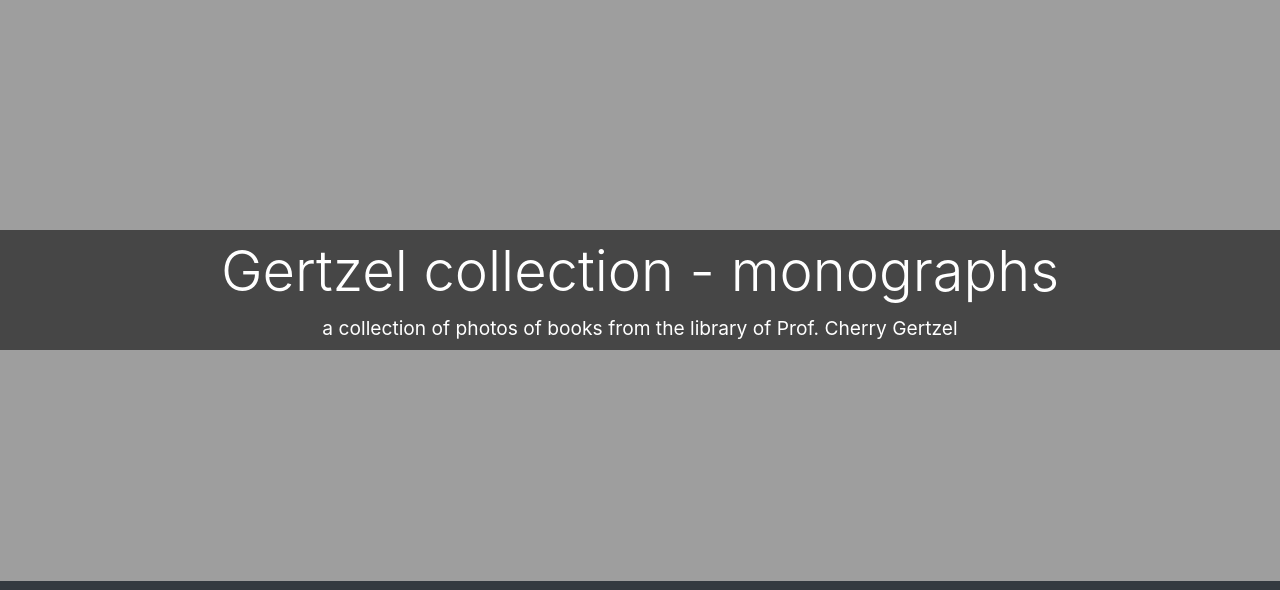
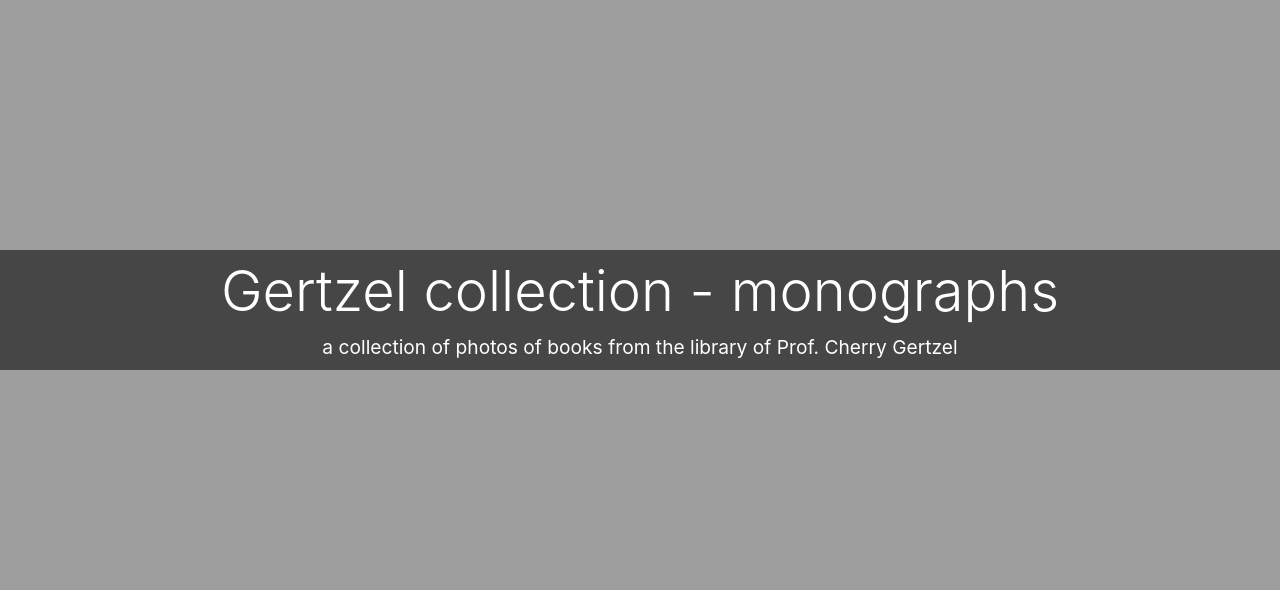
Before and after one commit to Infoliterati/Gertzel_collection, a Jekyll site: the page built from index.md, in a window 1280 px wide. Shown: the top 590 px of the page. Built offline with Jekyll 4.4.1, drawn with Linux system fonts in a browser that asks for light colours.

Commit message:
changed padding size

```diff
--- a/_data/theme.yml
+++ b/_data/theme.yml
@@ -10,7 +10,7 @@
 # use either an objectid (from an item in this collect), a relative location of an image in this repo, or a full url to an image elsewhere
 featured-image: objects/IMG_2276.jpg
 # optional: add extra padding around collection title for a larger image feature.
-home-title-y-padding: 12em # Default is 8em
+home-title-y-padding: 13em # Default is 8em
 # optional: change position of background image, center, top, bottom
 home-banner-image-position: # Default is center
 # height of the carousel at the bottom of the home page; this is in px, but just enter a number (don't include "px"). Default is 300
```
